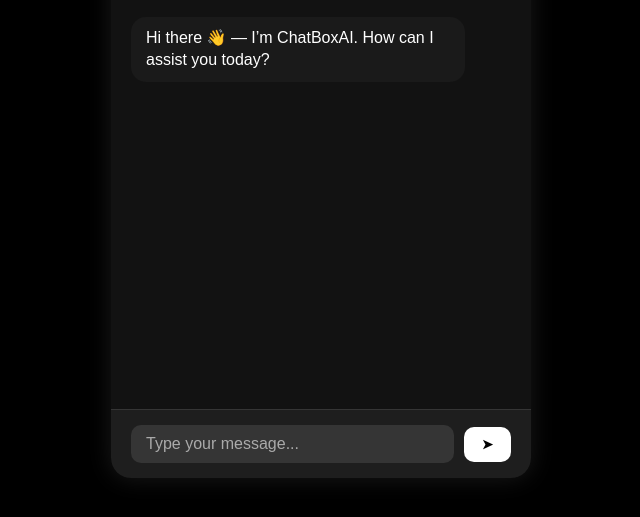
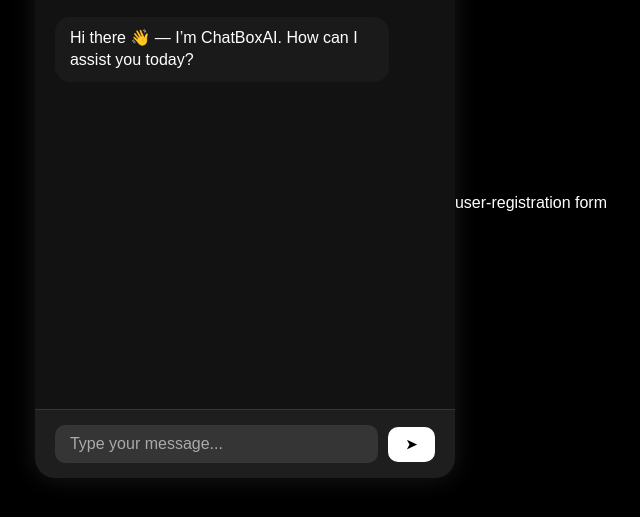
Before and after one commit to Jalafathima/ChatBoxAI, a website: page index.html in a window 1280 px wide. Shown: the part 197-714 px from the top of the page, without its empty margins (319-959 px from the left). Drawn offline with Linux system fonts and the light colour scheme.

Commit message:
Add files via upload

```diff
--- a/index.html
+++ b/index.html
@@ -19,7 +19,7 @@
       <button id="send-btn">➤</button>
     </div>
   </div>
-
+  <div> user-registration form </div>
   <script src="script.js"></script>
 </body>
 </html>
```
